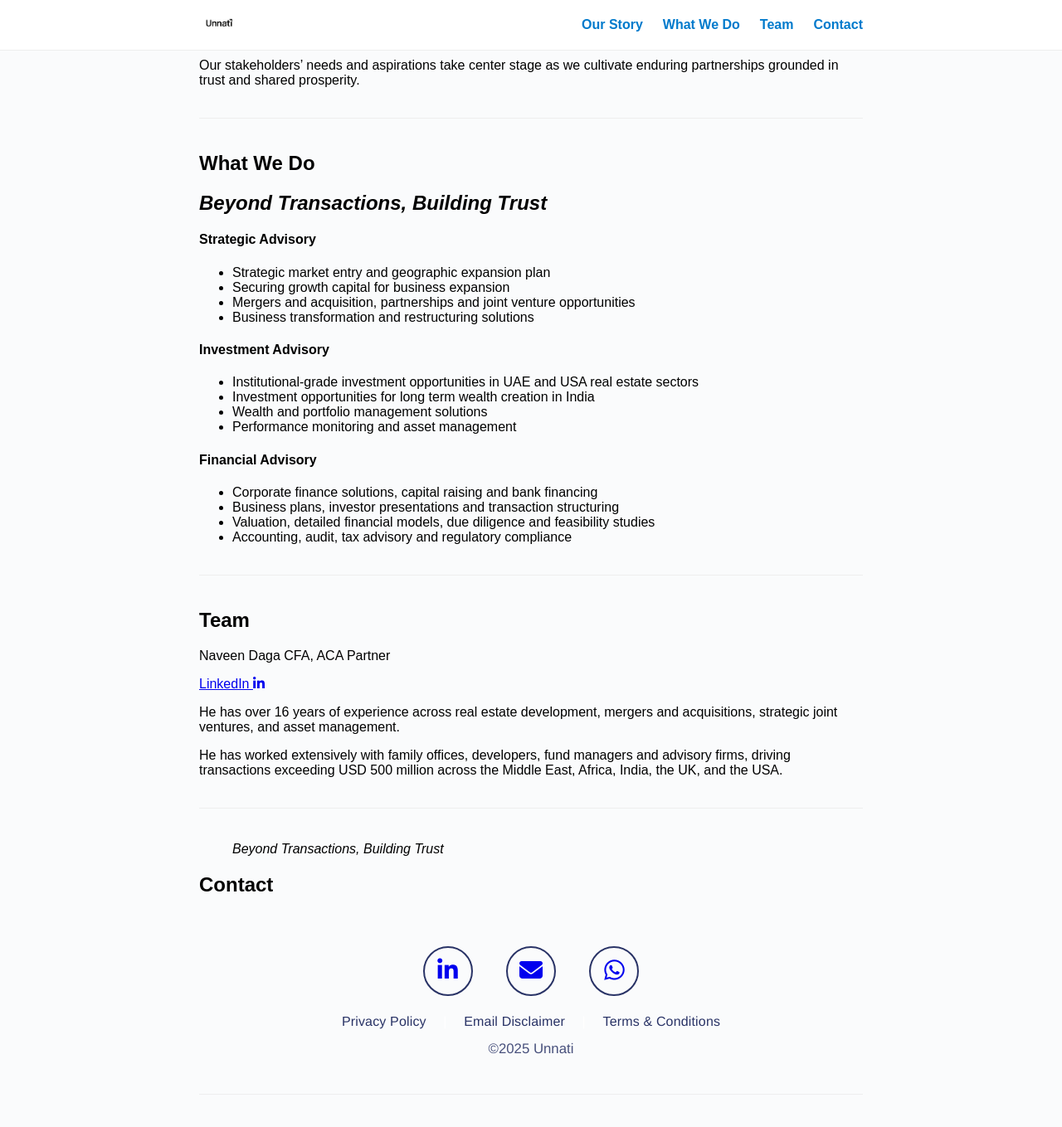
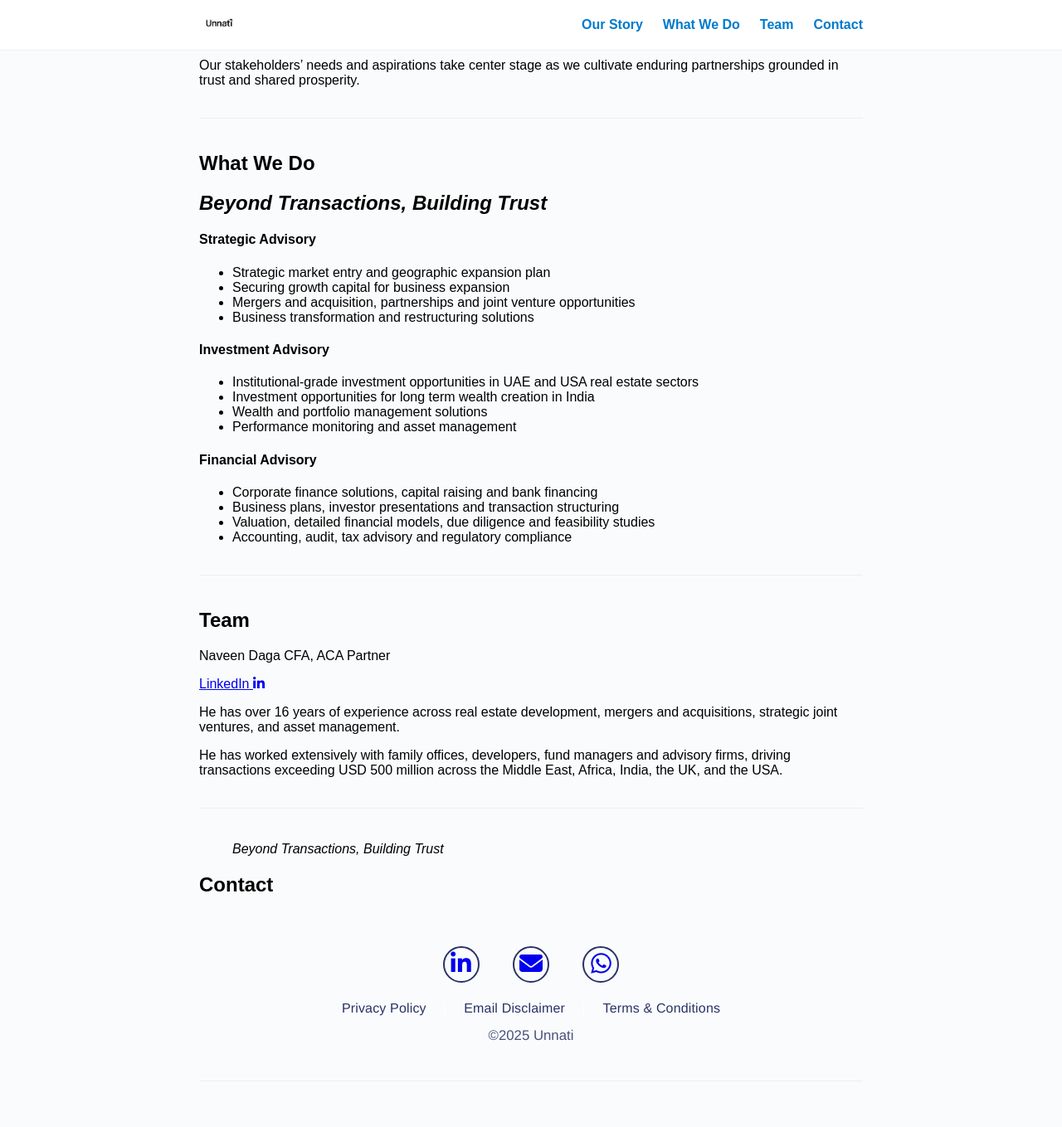
Before and after one commit to ashish161/naveen, a Jekyll site: the page built from index.html, in a window 1280 px wide and 1400 px high, scrolled down 431 px. Shown: the top 1359 px of the window at 83% size. Built offline with Jekyll 4.4.1, drawn with Linux system fonts in a browser that asks for light colours.

Commit message:
Added fa-linkedin-square 1

```diff
--- a/assets/css/style.css
+++ b/assets/css/style.css
@@ -179,9 +179,9 @@
   margin: 0 18px;
   border: 2px solid  #293366;
   border-radius: 50%;
-  width: 56px;
-  height: 56px;
-  line-height: 56px;
+  width: 40px;
+  height: 40px;
+  line-height: 40px;
   text-align: center;
   font-size: 28px;
   transition: background 0.2s, color 0.2s;
```
Also changed, not shown: 2 other files.
